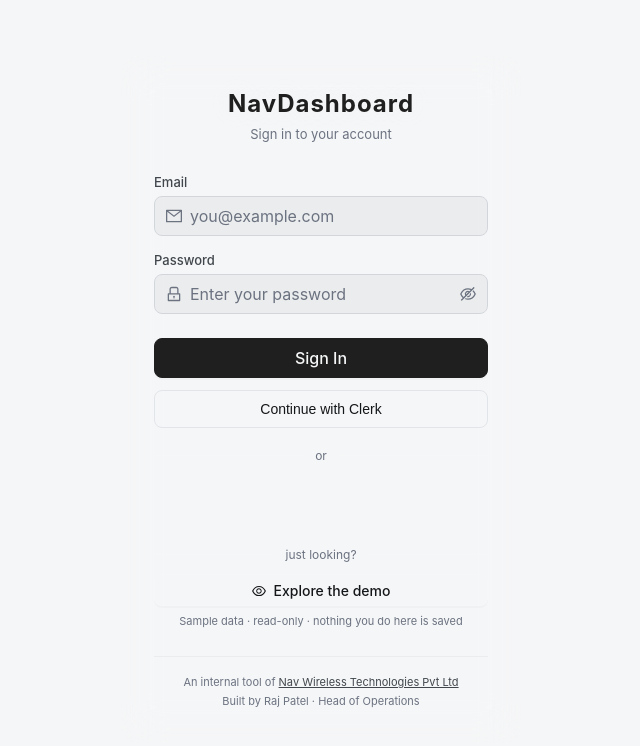
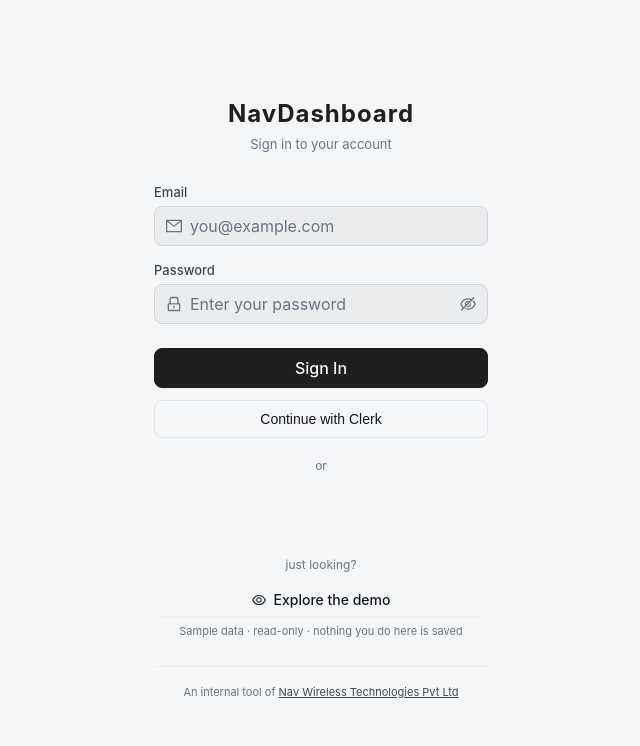
Before and after one commit to pmadhurn/NavDashboard, a React (Vite) app in the folder frontend/: page /login in a window 1280 px wide. Shown: the top 746 px of the page, without its empty margins (319-959 px from the left). Built offline with nearby package versions, Linux system fonts and the light colour scheme; no server answers.

Commit message:
chore(login): drop the personal credit line from the login footer

```diff
--- a/frontend/src/modules/auth/pages/LoginPage.tsx
+++ b/frontend/src/modules/auth/pages/LoginPage.tsx
@@ -263,7 +263,6 @@
               Nav Wireless Technologies Pvt Ltd
             </a>
           </div>
-          <div>Built by Raj Patel · Head of Operations</div>
         </div>
       </GlassCard>
     </div>
```
